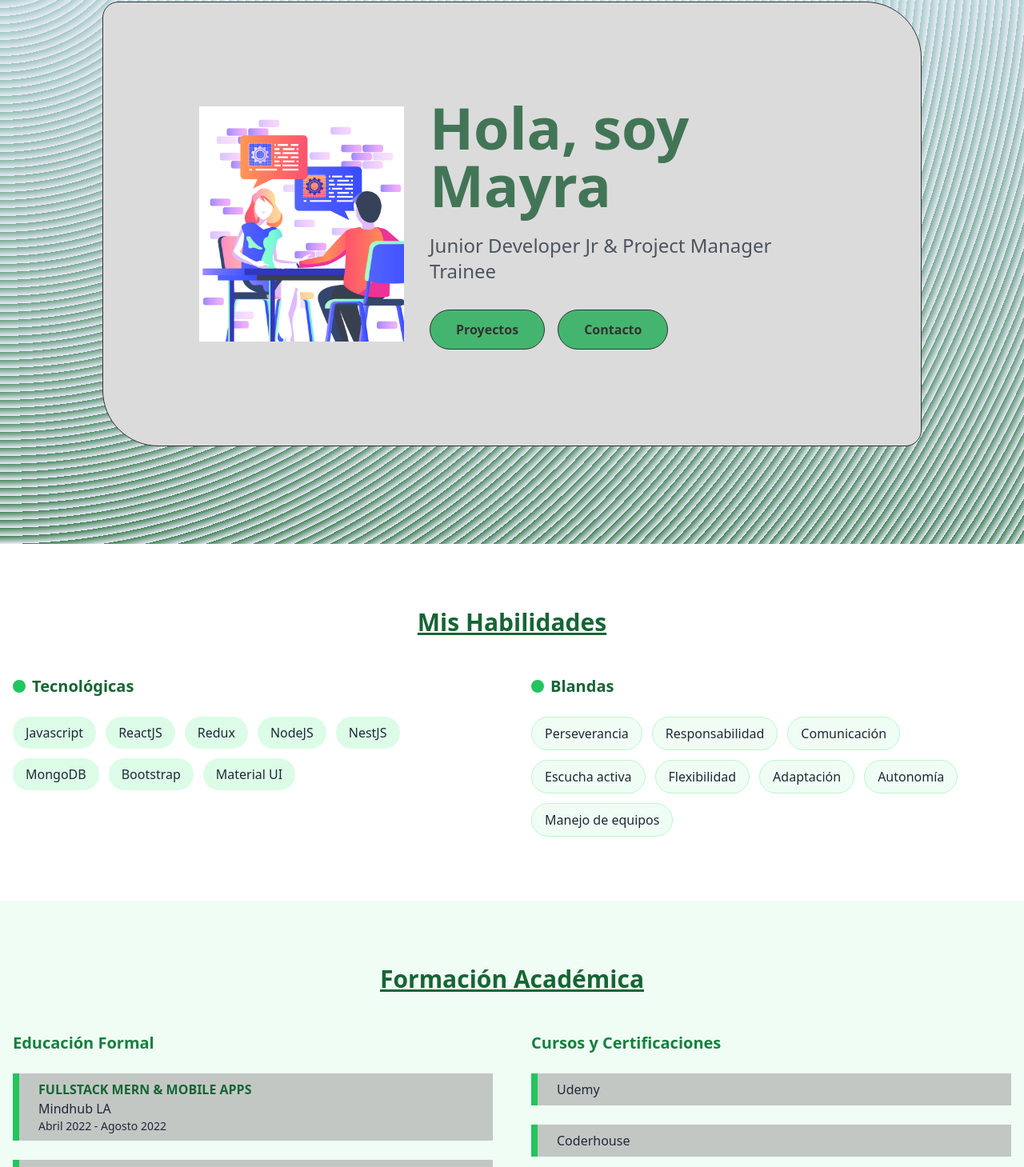
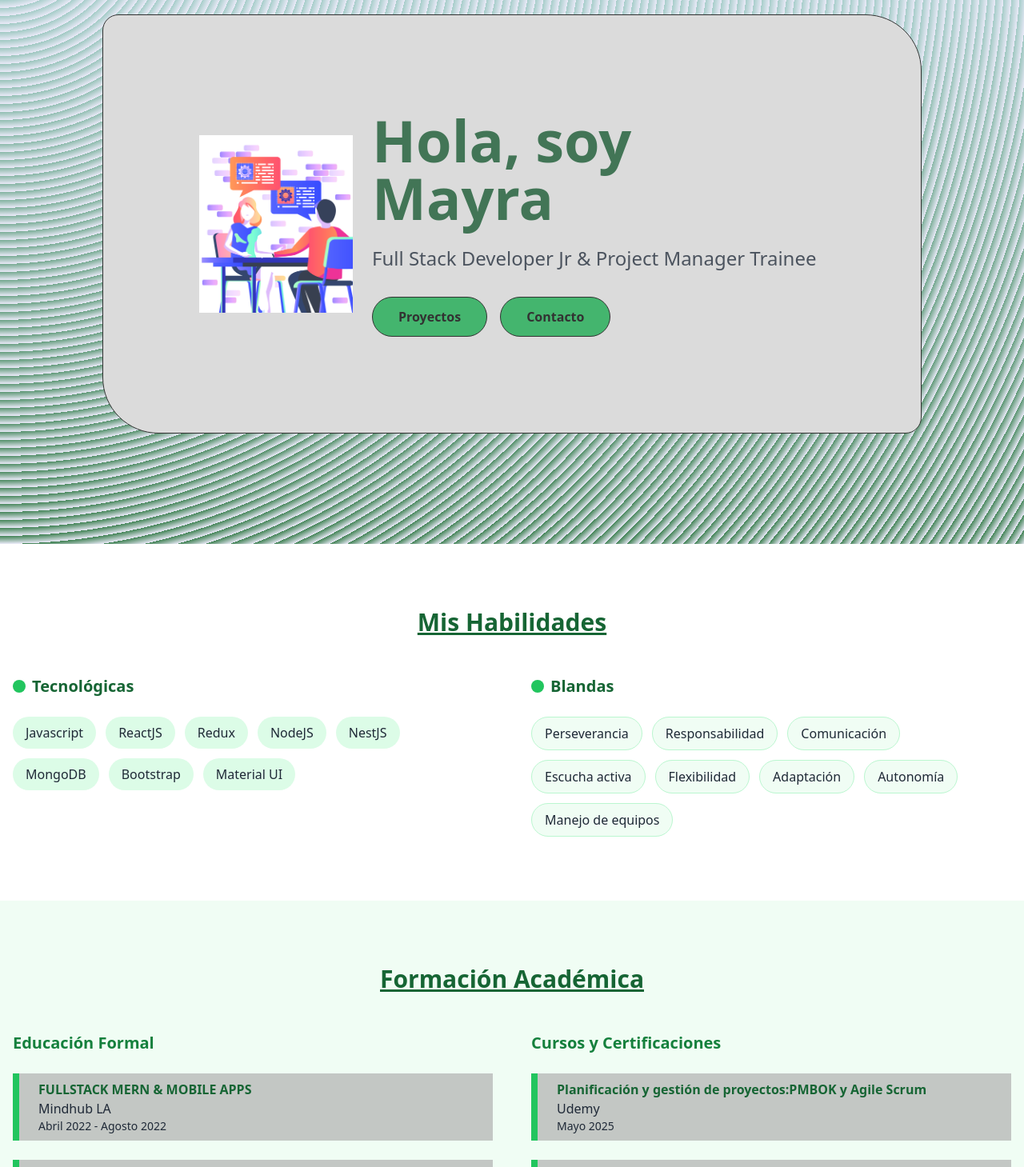
Before and after one commit to MayradelvGonzalez/PortfolioMay, a React (Create React App) app: page / in a window 1280 px wide. Shown: the part 120-1579 px from the top of the page at 80% size. Built offline with nearby package versions, Linux system fonts and the light colour scheme.

Commit message:
arrreglandoErrores

```diff
--- a/src/components/EducationSection.js
+++ b/src/components/EducationSection.js
@@ -87,9 +87,9 @@ const EducationSection = () => {
             <div className="space-y-6">
               {courses.map((item, index) => (
                 <div key={index} className="border-l-8 border-green-500 pl-6 py-2" style={{ backgroundColor: '#c3c7c4' }}>
-                  <h4 className="font-bold text-green-800">{item.title}</h4>
+                  <h4 className="font-bold text-green-800">{item.titulo}</h4>
                   <p className="text-black-600">{item.institution}</p>
-                  <p className="text-sm text-black-500">{item.period}</p>
+                  <p className="text-sm text-black-500">{item.periodo}</p>
                 </div>
               ))}
             </div>
--- a/src/components/HeroSection.js
+++ b/src/components/HeroSection.js
@@ -23,7 +23,7 @@ const HeroSection = ({ scrollToContact }) => {
         <img
           src={remoteWorkGraphic}
           alt="Ilustración de trabajo remoto o diseño"
-          className="w-64 h-auto mb-6 md:mb-0 md:mr-8" // Ajusta el tamaño y los márgenes según necesites
+          className="w-48 h-auto mb-6 md:mb-0 md:mr-6" // Ajusta el tamaño y los márgenes según necesites
         />
 
         {/* Contenido de texto a la derecha */}
@@ -32,7 +32,7 @@ const HeroSection = ({ scrollToContact }) => {
             Hola, soy <span className="text-green-900">Mayra</span>
           </h1>
           <p className="text-xl md:text-2xl text-black-900 mb-8">
-            Junior Developer Jr & Project Manager Trainee
+            Full Stack Developer Jr & Project Manager Trainee
           </p>
           <div className="flex gap-4 justify-center md:justify-start">
             <a
```
